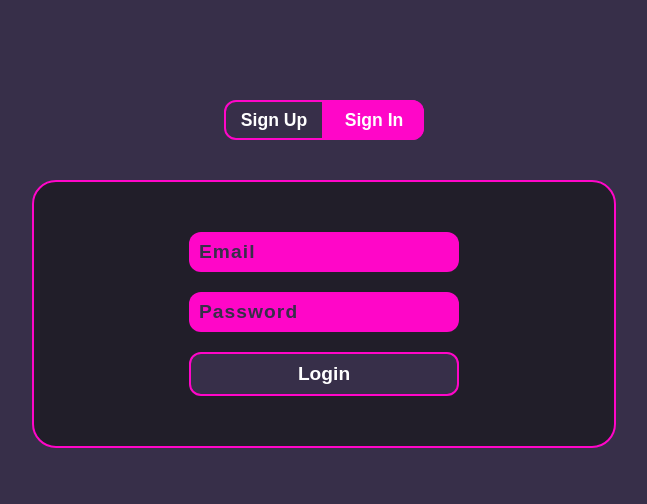
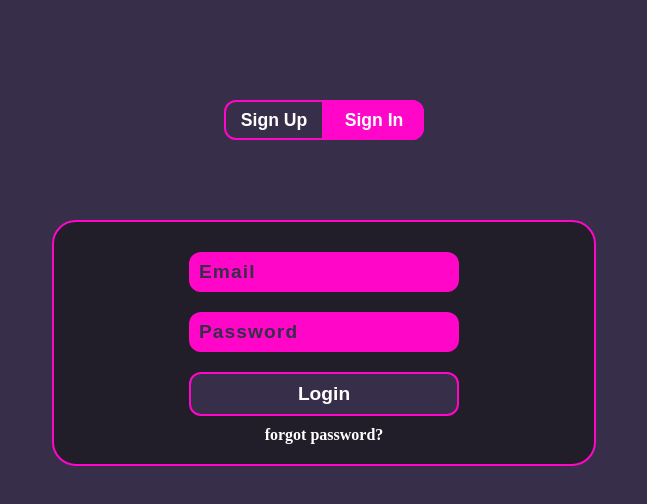
Before and after one commit to SageS3/ChatApp, a React (Create React App) app: page / in a window 1280 px wide. Both pictures are taken after a click on the button "Sign In". Shown: the top 504 px of the page, without its empty margins (316-963 px from the left). Built offline with nearby package versions, Linux system fonts and the light colour scheme; the HTML template or start-up script is replaced by a standard one.

Commit message:
Removed isLoggedIn state throughout app

```diff
--- a/src/App.tsx
+++ b/src/App.tsx
@@ -6,23 +6,19 @@ import Dashboard from './components/Dashboard';
 import RequiredAuth from './components/config/RequiredAuth';
 
 function App() {
-  const [isLoggedIn, setIsLoggedIn] = useState<boolean>(false)
   const [userData, setUserData] = useState<object>({})
 
   return (
       <div className="App">
         <Router>
           <Routes>
-            <Route path='/' element={<EntryPage
-            setIsLoggedIn={setIsLoggedIn}
-            isLoggedIn={isLoggedIn}
-            />
+            <Route path='/' element={<EntryPage/>
             }>
             </Route>
             <Route path='/dashboard'
             element={
-              <RequiredAuth isLoggedIn={isLoggedIn} setUserData={setUserData}>
-                <Dashboard userData={userData} setIsLoggedIn={setIsLoggedIn}/>
+              <RequiredAuth setUserData={setUserData}>
+                <Dashboard userData={userData} />
               </RequiredAuth>
             }/>
           </Routes>
--- a/src/components/Dashboard.tsx
+++ b/src/components/Dashboard.tsx
@@ -4,7 +4,6 @@ import {signOut, getAuth} from 'firebase/auth'
 
 type DashboardProps = {
   userData: {[key: string]: any},
-  setIsLoggedIn: (a:boolean) => void
 }
 function Dashboard({userData}:DashboardProps) {
   const auth = getAuth()
--- a/src/components/EntryPage.tsx
+++ b/src/components/EntryPage.tsx
@@ -4,12 +4,8 @@ import Login from './Login'
 import './EntryPage.css'
 import {animated, useSpring} from '@react-spring/web'
 
-type EntryPageProps = {
-  setIsLoggedIn: (a:boolean) => void,
-  isLoggedIn: boolean,
-}
 
-function EntryPage({setIsLoggedIn, isLoggedIn}:EntryPageProps) {
+function EntryPage() {
   const [form, setForm] = useState<string>('register')
 
   const slider = useSpring({
@@ -36,10 +32,7 @@ function EntryPage({setIsLoggedIn, isLoggedIn}:EntryPageProps) {
         <button type='button' onClick={loginHandler}>Sign In</button>
       </div>
       {form === 'register' && <Register setForm={setForm}/>}
-      {form === 'login' && <Login
-      setIsLoggedIn={setIsLoggedIn}
-      isLoggedIn={isLoggedIn}
-      />}
+      {form === 'login' && <Login/>}
     </>
   )
 }
--- a/src/components/Login.tsx
+++ b/src/components/Login.tsx
@@ -2,12 +2,7 @@ import React, {useState} from 'react'
 import {signInWithEmailAndPassword, getAuth} from "firebase/auth";
 import { useNavigate } from 'react-router-dom';
 
-type LoginProps = {
-  setIsLoggedIn: (a:boolean) => void,
-  isLoggedIn: boolean,
-}
-
-const Login: React.FunctionComponent<LoginProps> = ({setIsLoggedIn}:LoginProps) => {
+const Login: React.FunctionComponent = () => {
   const [email, setEmail] = useState<string>('')
   const [password, setPassword] = useState<string>('')
   const [loginError, setLoginError] = useState<string>('')
@@ -22,7 +17,6 @@ const Login: React.FunctionComponent<LoginProps> = ({setIsLoggedIn}:LoginProps)
 
     signInWithEmailAndPassword(auth, email, password)
     .then((userCredential) => {
-      setIsLoggedIn(true)
       navigate('/dashboard')
       const user = userCredential.user;
       console.log(user)
@@ -55,6 +49,7 @@ const Login: React.FunctionComponent<LoginProps> = ({setIsLoggedIn}:LoginProps)
           onChange={(e) => setPassword(e.target.value)}
         ></input>
         <button type='submit'>Login</button>
+        <h4>forgot password?</h4>
       </form>
       <p>{loginError}</p>
     </>
--- a/src/components/Register.css
+++ b/src/components/Register.css
@@ -8,12 +8,10 @@ form {
   align-items: center;
   justify-content: center;
   flex-direction: column;
-  padding: 40px;
+  padding: 20px;
   margin: 20px;
-  cursor: pointer;
   transition: box-shadow 600ms ease-in;
-  position: absolute;
-  top: 160px;
+  margin-top: 80px;
 }
 form:hover {
   box-shadow: 0 0 2em 0 rgb(255, 6, 200);
@@ -74,6 +72,11 @@ form button {
   border: 2px solid rgb(255, 6, 200);
   cursor: pointer;
 }
+form h4 {
+  margin: 0;
+  padding: none;
+  color: white;
+}
 
 p {
   color: rgb(255, 255, 255);
--- a/src/components/Register.scss
+++ b/src/components/Register.scss
@@ -8,12 +8,10 @@ form {
   align-items: center;
   justify-content: center;
   flex-direction: column;
-  padding: 40px;
+  padding: 20px;
   margin: 20px;
-  cursor: pointer;
   transition: box-shadow 600ms ease-in;
-  position: absolute ;
-  top: 160px;
+  margin-top: 80px;
 
   &:hover{
     box-shadow: 0 0 2em 0 rgb(255,6,200);
@@ -30,7 +28,6 @@ form {
     width:50%;
     min-width: 200px;
     background-color: rgb(255,6,200);
-    // border: none;
     font-weight: 600;
     color: rgb(55,47,73);
     margin: 10px;
@@ -72,6 +69,12 @@ form {
     border: 2px solid rgb(255,6,200);
     cursor: pointer;
   }
+
+  h4{
+    margin:0;
+    padding: none;
+    color: white;
+  }
 }
 
 p {
@@ -80,12 +83,3 @@ p {
   margin: none;
   animation: text-appear 200ms ease-in forwards;
 }
-
-
-
-// issues
-
-// input autocomplete turns on when selecting saved email
-// changes the input background color to white.
-
-// Not yet responsive
--- a/src/components/Sidebar.css
+++ b/src/components/Sidebar.css
@@ -1,6 +1,6 @@
 .sidebar-wrapper {
   grid-area: sidebar;
-  background-color: rgb(55, 47, 73);
+  background-color: rgb(33, 30, 41);
   display: flex;
   align-items: center;
   justify-content: flex-start;
--- a/src/components/Sidebar.scss
+++ b/src/components/Sidebar.scss
@@ -1,6 +1,6 @@
 .sidebar-wrapper {
   grid-area: sidebar;
-  background-color: rgb(55,47,73);
+  background-color: rgb(33,30,41);
   display: flex;
   align-items: center;
   justify-content: flex-start;
--- a/src/components/config/RequiredAuth.tsx
+++ b/src/components/config/RequiredAuth.tsx
@@ -4,7 +4,6 @@ import {getAuth, onAuthStateChanged} from 'firebase/auth'
 
 type RequiredAuthProps = {
   children: React.ReactNode,
-  isLoggedIn: boolean,
   setUserData: (a:Object) => void
 }
 
```
Also changed, not shown: 1 other file (tests, documents, lock files or other folders).
